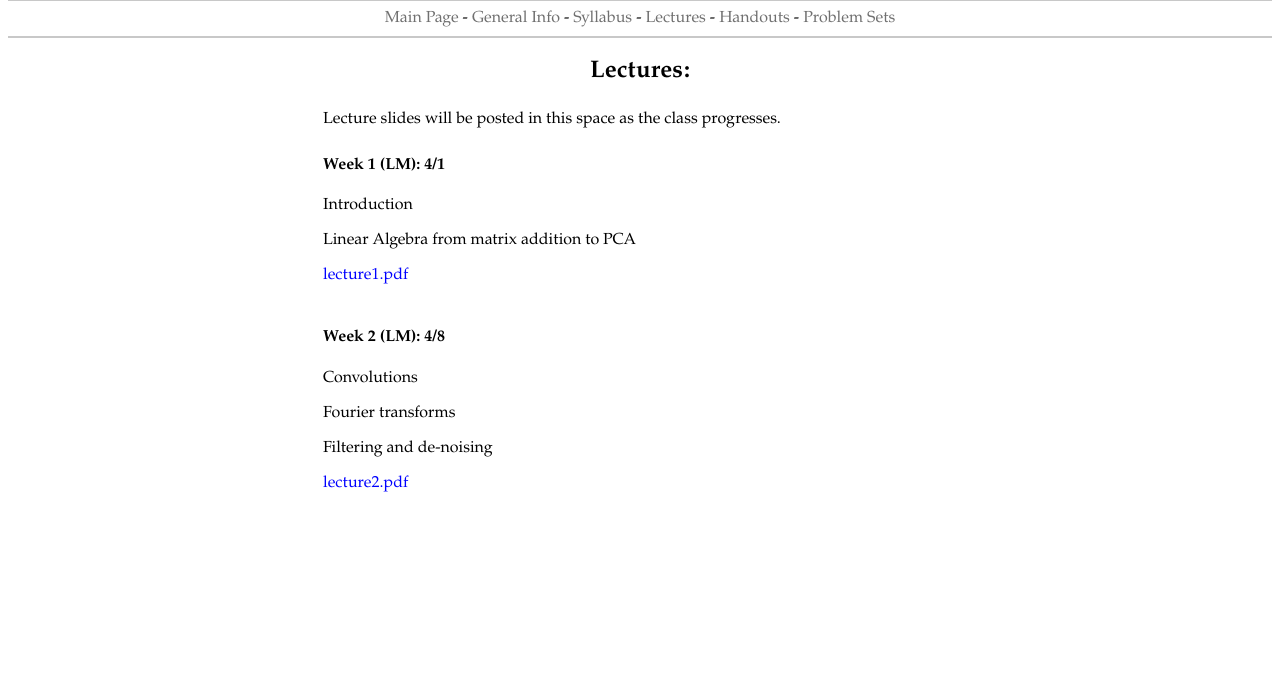
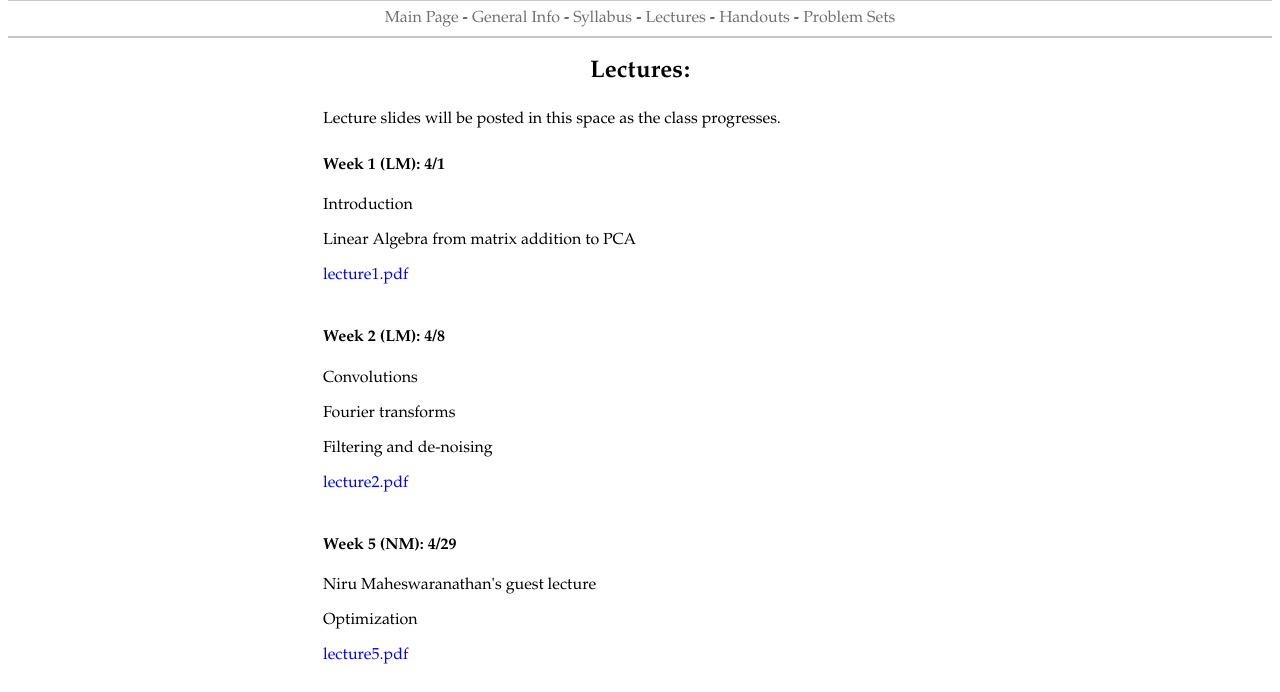
Before and after one commit to lmcintosh/nbio228, a plain HTML site: page lectures.html in a window 1280 px wide. Shown: the part 144-836 px from the top of the page. Before the commit the page ends 800 px from the top, so only its background shows below. Drawn offline with Linux system fonts and the light colour scheme.

Commit message:
Updated lectures.html with week 5 lecture on optimization

```diff
--- a/lectures.html
+++ b/lectures.html
@@ -67,5 +67,15 @@ a:active {
 				</td>
 			</tr>
 		</table>
+        <table width="640" border="0" align="center">
+          <tr>
+            <td>
+              <h4>Week 5 (NM): 4/29</h4>
+              <p>Niru Maheswaranathan's guest lecture</p>
+              <p>Optimization</p>
+              <p><a href="lectures/Week5_Optimization.pdf"><font color="blue">lecture5.pdf</font></a></p>
+            </td>
+          </tr>
+        </table>
 	</body>
 </html>
```
